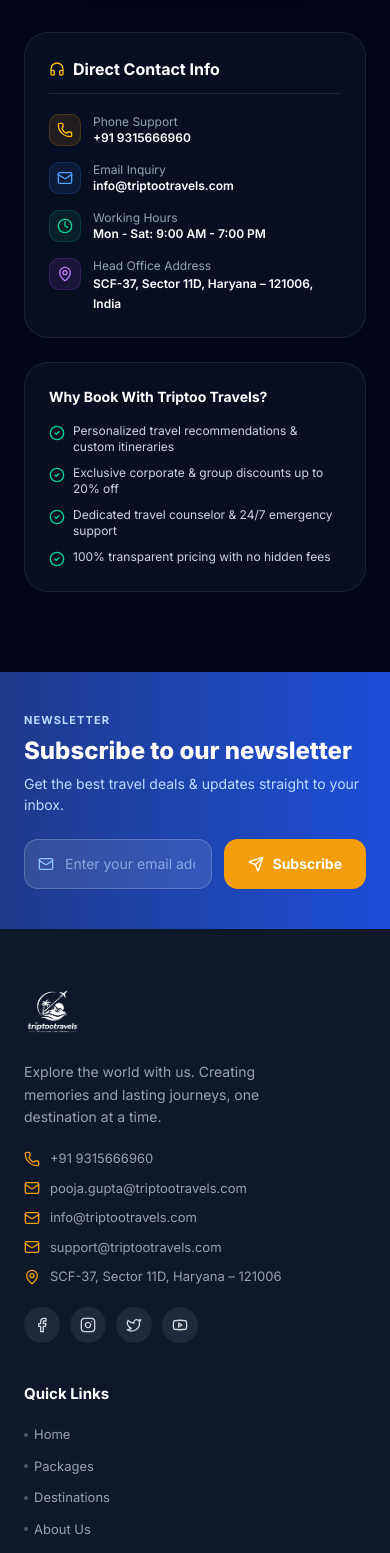
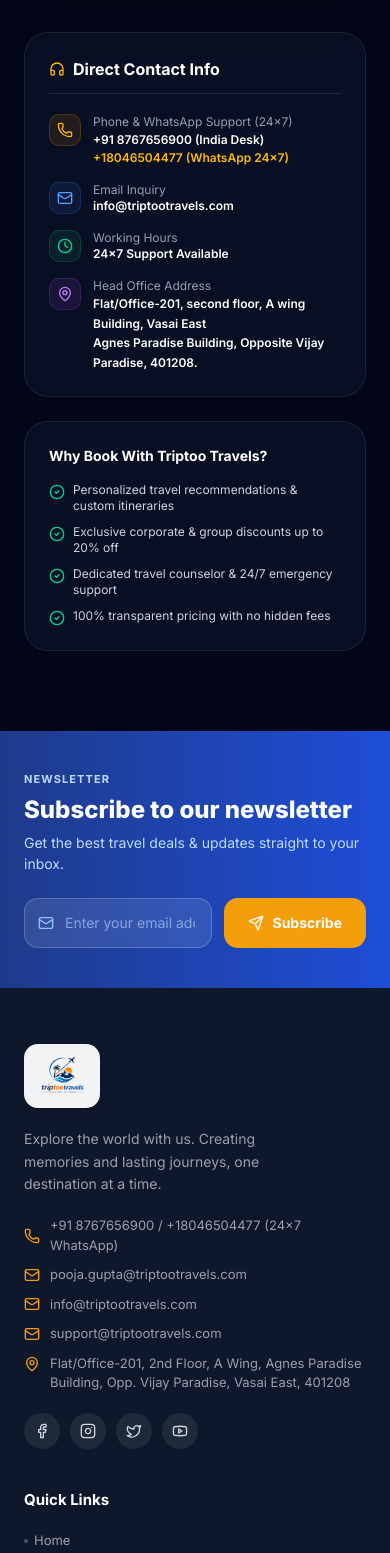
Before and after one commit to Rajesh81704/trip-tour-frontend, a Next.js app: page /contact in a window 390 px wide. Shown: the part 1007-2560 px from the top of the page. Built offline with nearby package versions, Linux system fonts and the light colour scheme; no server answers.

Commit message:
fix: update contact address and support phone numbers

```diff
--- a/src/app/about/page.tsx
+++ b/src/app/about/page.tsx
@@ -48,7 +48,7 @@
     flag: "🇮🇳",
     country: "India — Headquarters",
     name: "Book Itinerary Tours & Travel",
-    address: "SCF-37, Sector 11D, Haryana – 121006",
+    address: "Flat/Office-201, 2nd Floor, A Wing, Agnes Paradise Building, Opp. Vijay Paradise, Vasai East, 401208",
     note: null,
   },
   {
@@ -255,16 +255,32 @@
           {/* Contact links */}
           <div className="flex flex-col sm:flex-row justify-center gap-4 mb-16">
             <a
-              href="tel:+919315666960"
+              href="tel:+918767656900"
               className="flex items-center gap-4 bg-[#F8FAFC] border border-[#E5E7EB] rounded-[14px] px-6 py-4 hover:border-[#2563EB] hover:bg-[#EFF6FF] transition-all duration-200 group"
             >
               <div className="w-10 h-10 rounded-full bg-[#FFFBEB] border border-[#FDE68A] flex items-center justify-center shrink-0">
                 <Phone className="h-4 w-4 text-[#D97706]" />
               </div>
               <div>
-                <p className="text-[11px] text-[#9CA3AF] font-semibold uppercase tracking-wider mb-0.5">Call Us</p>
+                <p className="text-[11px] text-[#9CA3AF] font-semibold uppercase tracking-wider mb-0.5">Call Us (India)</p>
                 <p className="text-[15px] font-bold text-[#111827] group-hover:text-[#2563EB] transition-colors">
-                  +91 93156 66960
+                  +91 87676 56900
+                </p>
+              </div>
+            </a>
+            <a
+              href="https://wa.me/18046504477"
+              target="_blank"
+              rel="noopener noreferrer"
+              className="flex items-center gap-4 bg-[#F8FAFC] border border-[#E5E7EB] rounded-[14px] px-6 py-4 hover:border-[#2563EB] hover:bg-[#EFF6FF] transition-all duration-200 group"
+            >
+              <div className="w-10 h-10 rounded-full bg-[#EFF6FF] border border-[#DBEAFE] flex items-center justify-center shrink-0">
+                <Phone className="h-4 w-4 text-[#2563EB]" />
+              </div>
+              <div>
+                <p className="text-[11px] text-[#9CA3AF] font-semibold uppercase tracking-wider mb-0.5">WhatsApp Support (24x7)</p>
+                <p className="text-[15px] font-bold text-[#111827] group-hover:text-[#2563EB] transition-colors">
+                  +18046504477
                 </p>
               </div>
             </a>
--- a/src/app/b2b/page.tsx
+++ b/src/app/b2b/page.tsx
@@ -193,7 +193,7 @@
               </span>
               <div className="flex items-center justify-between text-slate-200">
                 <span className="flex items-center gap-1.5">
-                  <Phone className="w-3.5 h-3.5 text-amber-400" /> Phone: +91 9315666960
+                  <Phone className="w-3.5 h-3.5 text-amber-400" /> Phone: +91 8767656900 / +18046504477
                 </span>
                 <span className="flex items-center gap-1.5">
                   <Mail className="w-3.5 h-3.5 text-amber-400" /> b2b@triptootravels.com
--- a/src/app/contact/page.tsx
+++ b/src/app/contact/page.tsx
@@ -215,10 +215,15 @@
                     <Phone className="w-4 h-4" />
                   </div>
                   <div>
-                    <span className="text-slate-400 block">Phone Support</span>
-                    <a href="tel:+919315666960" className="font-semibold text-white hover:text-amber-400 transition-colors">
-                      +91 9315666960
-                    </a>
+                    <span className="text-slate-400 block">Phone & WhatsApp Support (24x7)</span>
+                    <div className="flex flex-col gap-0.5 mt-0.5">
+                      <a href="tel:+918767656900" className="font-semibold text-white hover:text-amber-400 transition-colors">
+                        +91 8767656900 (India Desk)
+                      </a>
+                      <a href="https://wa.me/18046504477" target="_blank" rel="noopener noreferrer" className="font-semibold text-amber-400 hover:text-amber-300 transition-colors">
+                        +18046504477 (WhatsApp 24x7)
+                      </a>
+                    </div>
                   </div>
                 </div>
 
@@ -240,7 +245,7 @@
                   </div>
                   <div>
                     <span className="text-slate-400 block">Working Hours</span>
-                    <span className="font-semibold text-white">Mon - Sat: 9:00 AM - 7:00 PM</span>
+                    <span className="font-semibold text-white">24x7 Support Available</span>
                   </div>
                 </div>
 
@@ -251,7 +256,8 @@
                   <div>
                     <span className="text-slate-400 block">Head Office Address</span>
                     <span className="font-semibold text-white leading-relaxed">
-                      SCF-37, Sector 11D, Haryana – 121006, India
+                      Flat/Office-201, second floor, A wing Building, Vasai East<br />
+                      Agnes Paradise Building, Opposite Vijay Paradise, 401208.
                     </span>
                   </div>
                 </div>
--- a/src/app/packages/[id]/page.tsx
+++ b/src/app/packages/[id]/page.tsx
@@ -261,27 +261,27 @@
               </div>
               <div className="flex items-center justify-between">
                 <span className="text-slate-400">Branch Location:</span>
-                <span className="font-semibold text-white">Faridabad Sector 11D, Haryana</span>
+                <span className="font-semibold text-white">Vasai East, 401208</span>
               </div>
             </div>
 
             {/* Contact & International WhatsApp */}
             <div className="grid grid-cols-1 sm:grid-cols-2 gap-3 pt-2">
               <a
-                href="tel:+919315666960"
+                href="tel:+918767656900"
                 className="p-3.5 bg-slate-800/80 hover:bg-slate-800 border border-slate-700/60 rounded-2xl flex items-center gap-3 transition-colors"
               >
                 <div className="w-10 h-10 rounded-xl bg-amber-500/10 text-amber-400 flex items-center justify-center shrink-0">
                   <PhoneCall className="w-5 h-5" />
                 </div>
                 <div>
-                  <p className="text-[10px] text-slate-400 uppercase font-bold tracking-wider">Support Desk</p>
-                  <p className="text-xs font-bold text-white">+91 9315666960</p>
+                  <p className="text-[10px] text-slate-400 uppercase font-bold tracking-wider">India Support Desk</p>
+                  <p className="text-xs font-bold text-white">+91 8767656900</p>
                 </div>
               </a>
 
               <a
-                href={`https://wa.me/919315666960?text=Hi%20Triptoo%20Travels,%20I%20want%20to%20confirm%20my%20booking%20for%20${encodeURIComponent(packageData.title)}`}
+                href={`https://wa.me/18046504477?text=Hi%20Triptoo%20Travels,%20I%20want%20to%20confirm%20my%20booking%20for%20${encodeURIComponent(packageData.title)}`}
                 target="_blank"
                 rel="noopener noreferrer"
                 className="p-3.5 bg-emerald-950/60 hover:bg-emerald-900/60 border border-emerald-800/60 rounded-2xl flex items-center gap-3 transition-colors"
--- a/src/app/privacy-policy/page.tsx
+++ b/src/app/privacy-policy/page.tsx
@@ -65,10 +65,10 @@
                 <Mail className="w-4 h-4 text-amber-400" /> pooja.gupta@triptootravels.com | info@triptootravels.com | support@triptootravels.com
               </div>
               <div className="flex items-center gap-2">
-                <Phone className="w-4 h-4 text-amber-400" /> +91 9315666960 / +91 98765 43210
+                <Phone className="w-4 h-4 text-amber-400" /> +91 8767656900 / +18046504477 (24x7 WhatsApp Support)
               </div>
               <div className="flex items-center gap-2">
-                <MapPin className="w-4 h-4 text-amber-400" /> SCF-37, Sector 11D, Faridabad, Haryana – 121006
+                <MapPin className="w-4 h-4 text-amber-400" /> Flat/Office-201, second floor, A wing Building, Vasai East, Agnes Paradise Building, Opposite Vijay Paradise, 401208
               </div>
             </div>
           </section>
--- a/src/app/refund-policy/page.tsx
+++ b/src/app/refund-policy/page.tsx
@@ -63,7 +63,7 @@
             <div className="mt-4 pt-4 border-t border-slate-800 space-y-2 text-xs text-slate-400">
               <p className="text-white font-semibold">For Cancellation Requests & Support:</p>
               <p>Email: <span className="text-amber-400">support@triptootravels.com</span> | <span className="text-amber-400">pooja.gupta@triptootravels.com</span></p>
-              <p>Phone / WhatsApp: <span className="text-amber-400">+91 9315666960</span></p>
+              <p>Phone / WhatsApp: <span className="text-amber-400">+91 8767656900</span> / <span className="text-amber-400">+18046504477 (24x7 WhatsApp)</span></p>
             </div>
           </section>
         </div>
--- a/src/app/terms-and-conditions/page.tsx
+++ b/src/app/terms-and-conditions/page.tsx
@@ -52,7 +52,7 @@
             <div className="mt-4 pt-4 border-t border-slate-800 text-xs text-slate-400 space-y-1">
               <p className="text-white font-semibold">Support Desk:</p>
               <p>Email: info@triptootravels.com | support@triptootravels.com</p>
-              <p>Phone: +91 9315666960</p>
+              <p>Phone / WhatsApp: +91 8767656900 / +18046504477 (24x7 Support)</p>
             </div>
           </section>
         </div>
--- a/src/components/home/InquiryForm.tsx
+++ b/src/components/home/InquiryForm.tsx
@@ -297,7 +297,7 @@
                 <div className="space-y-2">
                   <div className="flex items-center gap-2 text-[13px] text-[#374151]">
                     <Phone className="h-3.5 w-3.5 text-[#F59E0B] shrink-0" />
-                    +91 9315666960
+                    +91 8767656900 / +18046504477
                   </div>
                   <div className="flex items-center gap-2 text-[13px] text-[#374151]">
                     <Mail className="h-3.5 w-3.5 text-[#F59E0B] shrink-0" />
@@ -309,7 +309,7 @@
                   </div>
                   <div className="flex items-center gap-2 text-[13px] text-[#374151]">
                     <span className="w-3.5 h-3.5 text-[#F59E0B] shrink-0 flex items-center justify-center text-[10px]">🕐</span>
-                    Mon - Sat: 9:00 AM - 7:00 PM
+                    24x7 WhatsApp Support
                   </div>
                 </div>
               </div>
--- a/src/components/layout/Footer.tsx
+++ b/src/components/layout/Footer.tsx
@@ -64,13 +64,15 @@
         <div className="grid grid-cols-1 sm:grid-cols-2 lg:grid-cols-5 gap-10 mb-12">
           {/* Brand Column */}
           <div className="lg:col-span-2 space-y-5">
-            <Image
-              src="/logo.png"
-              alt="TripToo Travels"
-              width={200}
-              height={60}
-              className="h-14 lg:h-16 w-auto brightness-0 invert"
-            />
+            <div className="bg-white/95 backdrop-blur-sm rounded-xl px-3.5 py-2 inline-flex items-center justify-center shadow-md">
+              <Image
+                src="/logo.png"
+                alt="TripToo Travels"
+                width={200}
+                height={200}
+                className="h-12 lg:h-14 w-auto object-contain"
+              />
+            </div>
             <p className="text-[14px] text-gray-400 leading-relaxed max-w-[280px]">
               Explore the world with us. Creating memories and lasting journeys, one destination at a time.
             </p>
@@ -79,7 +81,7 @@
             <div className="space-y-2.5">
               <div className="flex items-center gap-2.5 text-[13px] text-gray-400">
                 <Phone className="h-4 w-4 text-[#F59E0B] shrink-0" />
-                <span>+91 9315666960</span>
+                <span>+91 8767656900 / +18046504477 (24x7 WhatsApp)</span>
               </div>
               <div className="flex items-center gap-2.5 text-[13px] text-gray-400">
                 <Mail className="h-4 w-4 text-[#F59E0B] shrink-0" />
@@ -95,7 +97,7 @@
               </div>
               <div className="flex items-start gap-2.5 text-[13px] text-gray-400">
                 <MapPin className="h-4 w-4 text-[#F59E0B] shrink-0 mt-0.5" />
-                <span>SCF-37, Sector 11D, Haryana – 121006</span>
+                <span>Flat/Office-201, 2nd Floor, A Wing, Agnes Paradise Building, Opp. Vijay Paradise, Vasai East, 401208</span>
               </div>
             </div>
 
@@ -181,7 +183,7 @@
           <h4 className="text-white font-bold text-[15px] mb-4">Find Us</h4>
           <div className="rounded-[16px] overflow-hidden border border-gray-700 w-full h-[280px]">
             <iframe
-              src="https://maps.google.com/maps?q=Bookitinerary+Tours+and+Travel+Company,+SCF-37+2nd+Floor,+near+Pumping+Iron+Gym+%26+Fitness,+Pocket+D,+Sector+11,+Faridabad,+Haryana+121006&output=embed&z=16"
+              src="https://maps.google.com/maps?q=Flat/Office-201,+second+floor,+A+wing+Building,+Agnes+Paradise+Building,+Opposite+Vijay+Paradise,+Vasai+East,+401208&output=embed&z=16"
               width="100%"
               height="100%"
               style={{ border: 0 }}
@@ -200,7 +202,7 @@
             {[
               {
                 city: "India (HQ)",
-                address: "SCF-37, Sector 11D, Haryana – 121006",
+                address: "Flat/Office-201, 2nd Floor, A Wing, Agnes Paradise Building, Opp. Vijay Paradise, Vasai East, 401208",
                 flag: "🇮🇳",
               },
               {
```
Also changed, not shown: src/app/visa/page.tsx (+11 -3 lines), src/components/layout/ChatBot.tsx (+4 -4 lines).
